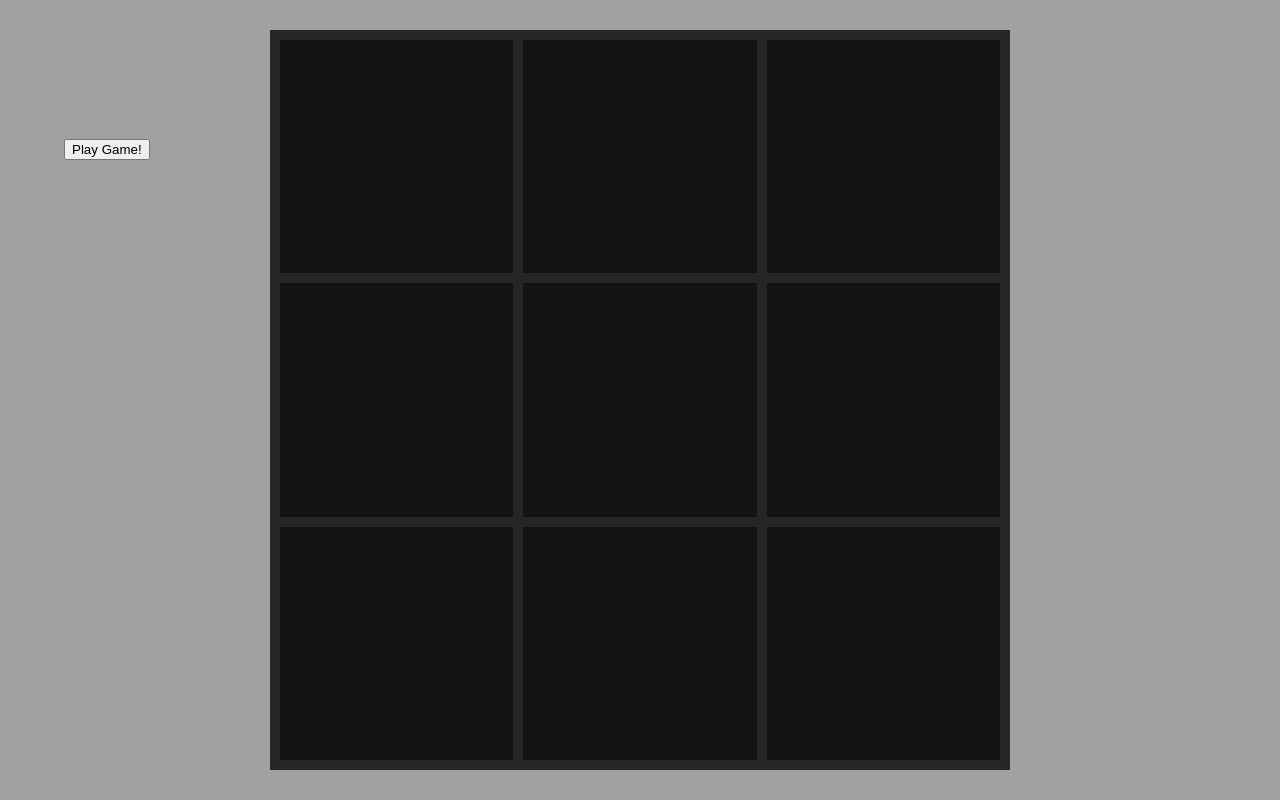
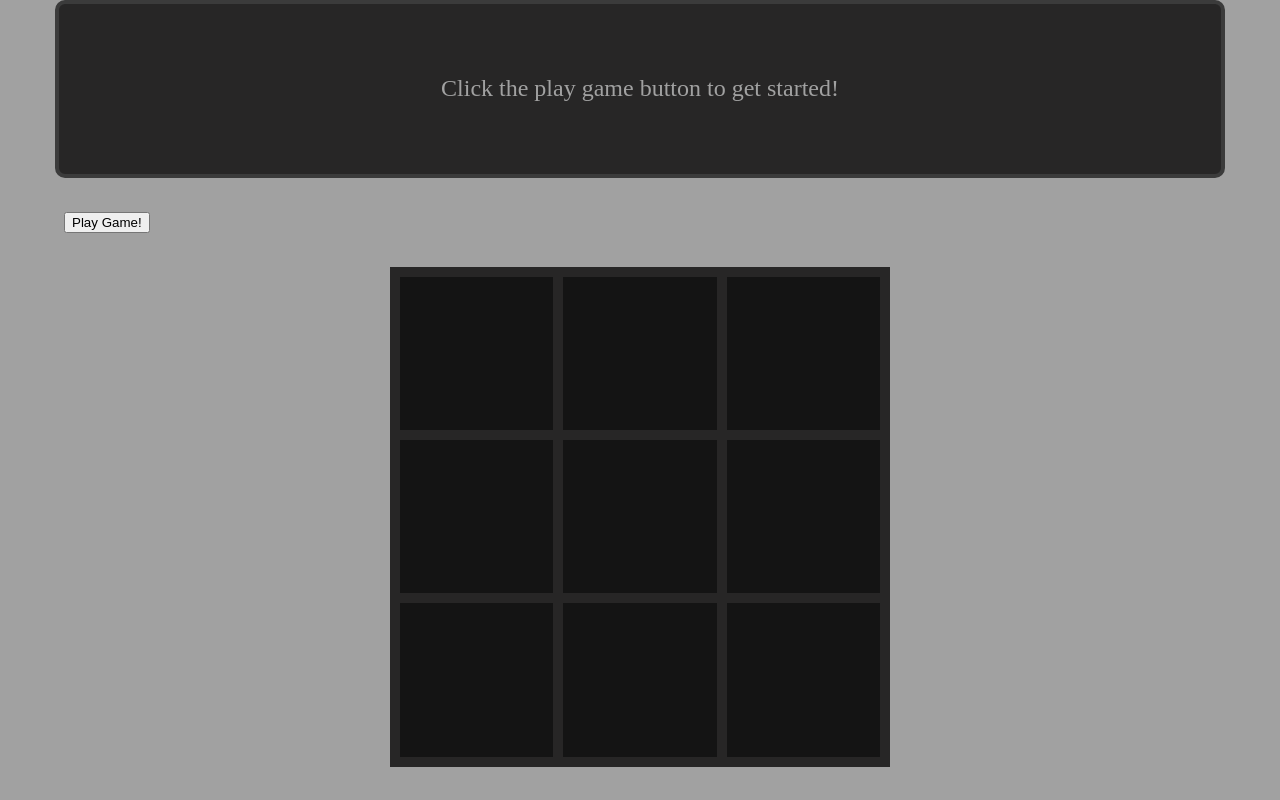
Before and after one commit to Bjwills7/TOP-TicTacToe, a website: page index.html in a window 1280 px wide. Drawn offline with Linux system fonts and the light colour scheme.

Commit message:
Add message div Change page layout to grid

```diff
--- a/index.html
+++ b/index.html
@@ -9,6 +9,9 @@
     <script src="script.js" defer></script>
 </head>
 <body>
+    <div class="message">
+        <p class="message-text">Click the play game button to get started!</p>
+    </div>
     <div class="buttons">
         <button class="play">Play Game!</button>
     </div>
--- a/style.css
+++ b/style.css
@@ -6,26 +6,41 @@ html, body {
 
 body {
     background-color: rgb(161, 161, 161);
+    display: grid;
+    grid-template-rows: 2fr 1fr 6fr;
+    grid-template-columns: 1fr;
+    justify-items: center;
+}
+
+.message {
     display: flex;
     justify-content: center;
+    align-items: center;
+    background-color: rgb(39, 38, 38);
+    color: rgb(161, 161, 161);
+    width: 90%;
+    border: 4px solid rgb(59, 59, 59);
+    border-radius: 10px;
+    padding: 5px;
+}
+
+.message-text {
+    margin: 0;
+    font-size: 24px;
+    text-align: center;
 }
 
 .buttons {
     display: flex;
-    align-items: end;
-    height: 20%;
+    align-items: center;
     width: 90%;
-
 }
 
 .game-board {
     background-color: rgb(39, 38, 38);
-    width: 90%;
     aspect-ratio: 1 / 1;
-    position: absolute;
-    top: 50%;
-    left: 50%;
-    transform: translate(-50%, -50%);
+    grid-row: 3 / span 1;
+    height: 90%;
     display: grid;
     grid-template-columns: repeat(3, 1fr);
     grid-template-rows: repeat(3, 1fr);
@@ -42,9 +57,10 @@ body {
     align-items: center;
 }
 
-@media (min-width: 1200px) {
+@media (max-width: 500px) {
     .game-board {
-        height: 90%;
-        width: unset;
+        height: unset;
+        width: 90%;
+        align-self: start;
     }
 }
```
